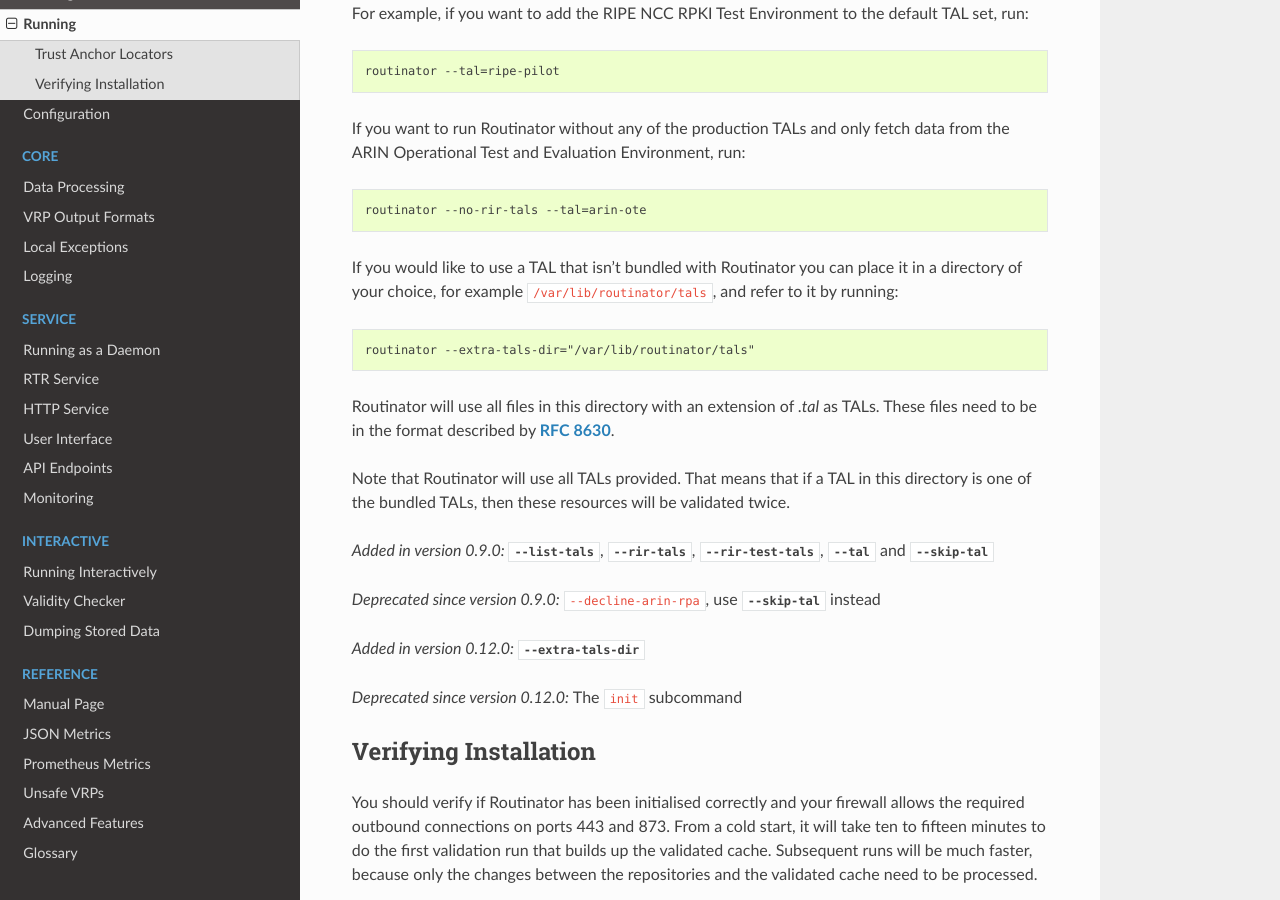
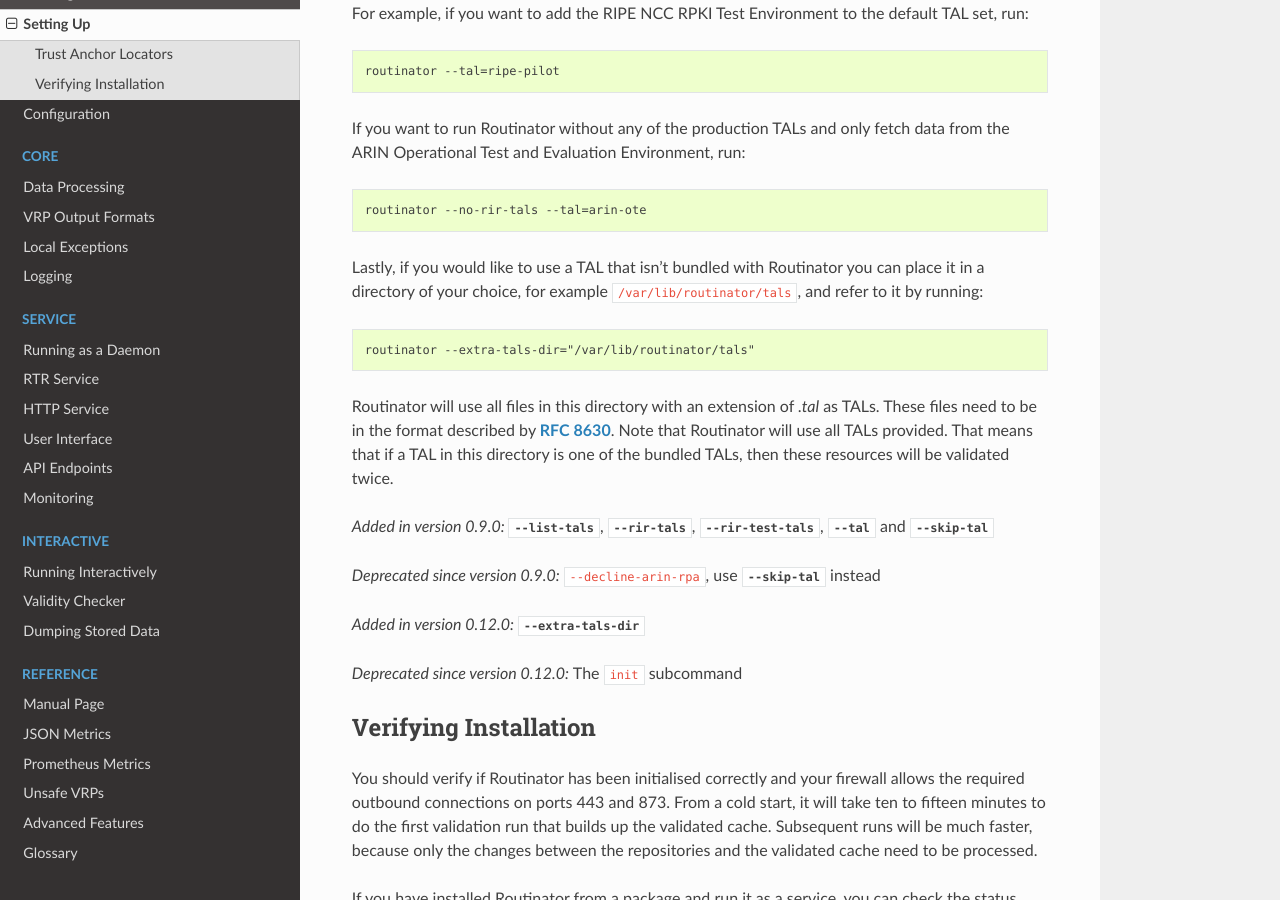
Before and after one commit to NLnetLabs/routinator, a Sphinx documentation site: the page built from doc/manual/source/setting-up.rst, in a window 1280 px wide and 900 px high, scrolled down 1323 px. Built offline with Sphinx 7.4.7 and the Read the Docs theme 2.0.0, drawn with Linux system fonts in a browser that asks for light colours; some of the changed text lies outside the part shown.

Commit message:
Rename "Running" to "Setting Up", also nits

```diff
--- a/doc/manual/source/index.rst
+++ b/doc/manual/source/index.rst
@@ -59,7 +59,7 @@
 
    installation
    building
-   running
+   setting-up
    configuration
 
 .. toctree::
--- a/doc/manual/source/running.rst
+++ b/doc/manual/source/setting-up.rst
@@ -1,5 +1,5 @@
-Running
-=======
+Setting Up
+==========
 
 Routinator can run interactively or as a service that periodically fetches
 RPKI data, verifies it and makes the resulting data set available through the
@@ -78,8 +78,8 @@
 
     routinator --no-rir-tals --tal=arin-ote
 
-If you would like to use a TAL that isn't bundled with Routinator you can
-place it in a directory of your choice, for example
+Lastly, if you would like to use a TAL that isn't bundled with Routinator you
+can place it in a directory of your choice, for example
 :file:`/var/lib/routinator/tals`, and refer to it by running:
 
 .. code-block:: text
@@ -87,11 +87,10 @@
     routinator --extra-tals-dir="/var/lib/routinator/tals"
 
 Routinator will use all files in this directory with an extension of *.tal*
-as TALs. These files need to be in the format described by :rfc:`8630`.
-
-Note that Routinator will use all TALs provided. That means that if a TAL in
-this directory is one of the bundled TALs, then these resources will be
-validated twice.
+as TALs. These files need to be in the format described by :rfc:`8630`. Note
+that Routinator will use all TALs provided. That means that if a TAL in this
+directory is one of the bundled TALs, then these resources will be validated
+twice.
 
 .. versionadded:: 0.9.0
    :option:`--list-tals`, :option:`--rir-tals`, :option:`--rir-test-tals`,
```
